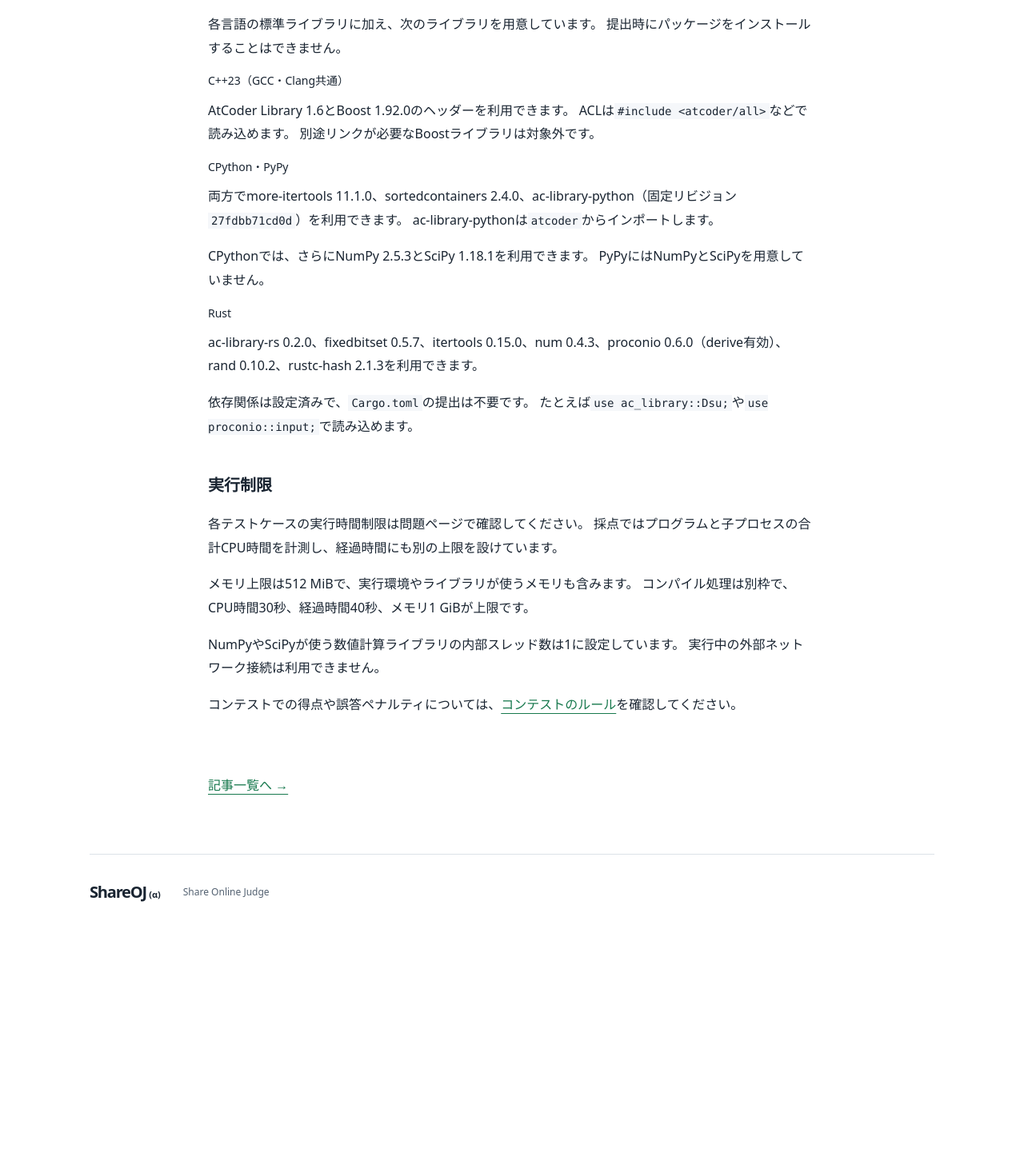
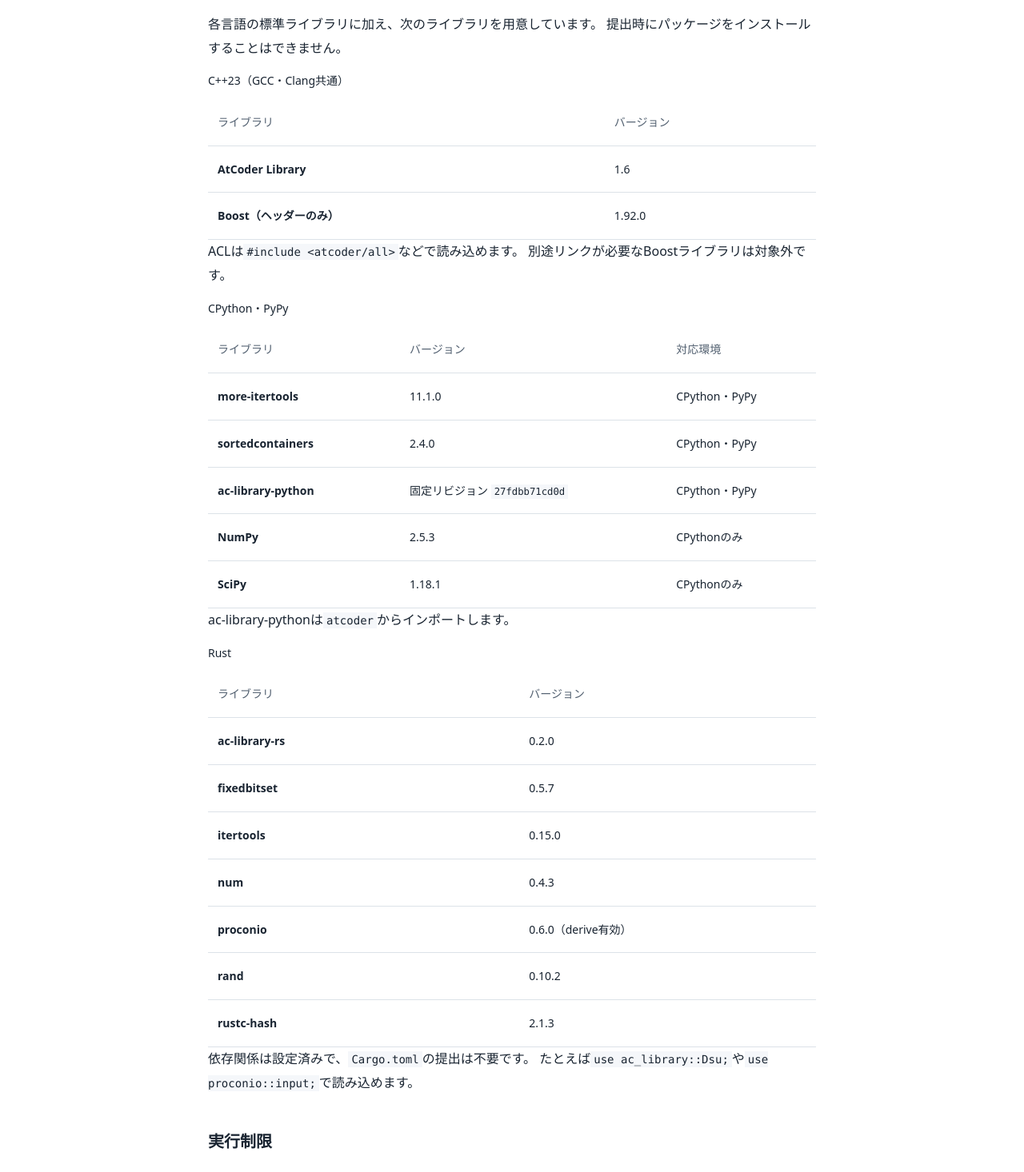
Before and after one commit to loop0919/judge, a Nuxt app in the folder web/: page /blog/language-guide in a window 1280 px wide. Shown: the part 1640-3106 px from the top of the page at 80% size. Before the commit the page ends 2802 px from the top, so only its background shows below. Built offline with nearby package versions, Linux system fonts and the light colour scheme; no server answers; what @mdit/plugin-katex, markdown-it-container would draw is missing.

Commit message:
style: 追加ライブラリを表に整理し提出関連の案内表示を統一

```diff
--- a/web/app/assets/css/main.css
+++ b/web/app/assets/css/main.css
@@ -70,6 +70,7 @@
 .sample > p { color: var(--color-muted); font-size: .875rem; }
 .notice { border-inline-start: 3px solid var(--color-accent); padding: 16px 20px; background: var(--color-surface); font-size: .875rem; }
 .notice p { margin: 8px 0 0; color: var(--color-muted); }
+.notice-error { border-inline-start-color: var(--color-error); color: var(--color-error); overflow-wrap: anywhere; }
 .contents { grid-row: 1; }
 .contents nav { display: flex; gap: 0 20px; flex-wrap: wrap; }
 .contents p { width: 100%; margin-bottom: 8px; color: var(--color-muted); font-size: .75rem; }
--- a/web/app/components/ProblemSubmissionList.vue
+++ b/web/app/components/ProblemSubmissionList.vue
@@ -39,8 +39,8 @@
     <header class="submission-heading"><h2>{{ title }}</h2><button v-if="!mine || user" class="editor-button" :disabled="loading" @click="load">{{ loading ? '更新中…' : '更新' }}</button></header>
     <p v-if="mine && !user" class="notice"><NuxtLink :to="{ path: '/login', query: { next: route.fullPath } }">ログイン</NuxtLink>すると、この問題への自分の提出を確認できます。</p>
     <template v-else>
-      <p v-if="message" role="alert">{{ message }}</p>
-      <p v-if="loading && !data" role="status">読み込み中…</p>
+      <p v-if="message" class="notice notice-error" role="alert">{{ message }}</p>
+      <p v-if="loading && !data" class="muted" role="status">読み込み中…</p>
       <template v-if="data">
         <p v-if="!data.items.length" class="muted">提出はまだありません。</p>
         <div v-else class="content-table-scroll" role="region" aria-label="提出一覧のスクロール領域" tabindex="0" :aria-busy="loading">
--- a/web/app/components/SubmissionForm.vue
+++ b/web/app/components/SubmissionForm.vue
@@ -87,9 +87,9 @@
         <option v-for="item in available" :key="item.id" :value="item.id">{{ item.label }}</option>
       </select>
       <p><NuxtLink to="/blog/language-guide" target="_blank" rel="noopener noreferrer">使える言語と実行環境の仕様 ↗</NuxtLink></p>
-      <p v-if="catalogError || !available.length" role="status">現在、提出受付を停止しています。</p>
+      <p v-if="catalogError || !available.length" class="notice" role="status">現在、提出受付を停止しています。</p>
       <SourceCodeEditor v-model="source" :disabled="sending" />
-      <p v-if="message" role="alert">{{ message }}</p>
+      <p v-if="message" class="notice notice-error" role="alert">{{ message }}</p>
       <div class="submission-actions">
         <div class="sample-action">
           <button class="editor-button" type="button" :disabled="disabled || sending || !source.trim() || !runtime || !available.length" @click="submit(true)">{{ sending && runningEasyTest ? 'サンプル検証中…' : 'サンプル検証' }}</button>
--- a/web/app/pages/blog/language-guide.vue
+++ b/web/app/pages/blog/language-guide.vue
@@ -54,16 +54,46 @@
       <p>各言語の標準ライブラリに加え、次のライブラリを用意しています。
         提出時にパッケージをインストールすることはできません。</p>
       <h3>C++23（GCC・Clang共通）</h3>
-      <p>AtCoder Library 1.6とBoost 1.92.0のヘッダーを利用できます。
-        ACLは<code>#include &lt;atcoder/all&gt;</code>などで読み込めます。
+      <div class="content-table-scroll" role="region" aria-label="C++23の追加ライブラリ" tabindex="0">
+        <table class="content-table">
+          <thead><tr><th scope="col">ライブラリ</th><th scope="col">バージョン</th></tr></thead>
+          <tbody>
+            <tr><th scope="row">AtCoder Library</th><td>1.6</td></tr>
+            <tr><th scope="row">Boost（ヘッダーのみ）</th><td>1.92.0</td></tr>
+          </tbody>
+        </table>
+      </div>
+      <p>ACLは<code>#include &lt;atcoder/all&gt;</code>などで読み込めます。
         別途リンクが必要なBoostライブラリは対象外です。</p>
       <h3>CPython・PyPy</h3>
-      <p>両方でmore-itertools 11.1.0、sortedcontainers 2.4.0、ac-library-python（固定リビジョン<code>27fdbb71cd0d</code>）を利用できます。
-        ac-library-pythonは<code>atcoder</code>からインポートします。</p>
-      <p>CPythonでは、さらにNumPy 2.5.3とSciPy 1.18.1を利用できます。
-        PyPyにはNumPyとSciPyを用意していません。</p>
+      <div class="content-table-scroll" role="region" aria-label="Pythonの追加ライブラリ" tabindex="0">
+        <table class="content-table">
+          <thead><tr><th scope="col">ライブラリ</th><th scope="col">バージョン</th><th scope="col">対応環境</th></tr></thead>
+          <tbody>
+            <tr><th scope="row">more-itertools</th><td>11.1.0</td><td>CPython・PyPy</td></tr>
+            <tr><th scope="row">sortedcontainers</th><td>2.4.0</td><td>CPython・PyPy</td></tr>
+            <tr><th scope="row">ac-library-python</th><td>固定リビジョン <code>27fdbb71cd0d</code></td><td>CPython・PyPy</td></tr>
+            <tr><th scope="row">NumPy</th><td>2.5.3</td><td>CPythonのみ</td></tr>
+            <tr><th scope="row">SciPy</th><td>1.18.1</td><td>CPythonのみ</td></tr>
+          </tbody>
+        </table>
+      </div>
+      <p>ac-library-pythonは<code>atcoder</code>からインポートします。</p>
       <h3>Rust</h3>
-      <p>ac-library-rs 0.2.0、fixedbitset 0.5.7、itertools 0.15.0、num 0.4.3、proconio 0.6.0（derive有効）、rand 0.10.2、rustc-hash 2.1.3を利用できます。</p>
+      <div class="content-table-scroll" role="region" aria-label="Rustの追加ライブラリ" tabindex="0">
+        <table class="content-table">
+          <thead><tr><th scope="col">ライブラリ</th><th scope="col">バージョン</th></tr></thead>
+          <tbody>
+            <tr><th scope="row">ac-library-rs</th><td>0.2.0</td></tr>
+            <tr><th scope="row">fixedbitset</th><td>0.5.7</td></tr>
+            <tr><th scope="row">itertools</th><td>0.15.0</td></tr>
+            <tr><th scope="row">num</th><td>0.4.3</td></tr>
+            <tr><th scope="row">proconio</th><td>0.6.0（derive有効）</td></tr>
+            <tr><th scope="row">rand</th><td>0.10.2</td></tr>
+            <tr><th scope="row">rustc-hash</th><td>2.1.3</td></tr>
+          </tbody>
+        </table>
+      </div>
       <p>依存関係は設定済みで、<code>Cargo.toml</code>の提出は不要です。
         たとえば<code>use ac_library::Dsu;</code>や<code>use proconio::input;</code>で読み込めます。</p>
     </section>
--- a/web/app/pages/contests/[id]/index.vue
+++ b/web/app/pages/contests/[id]/index.vue
@@ -69,7 +69,7 @@
     <section v-if="activeView === 'standings'" id="standings" class="contest-section" aria-labelledby="standings-title">
       <header class="contest-section-heading"><h2 id="standings-title">公式順位表</h2><button class="editor-button" :disabled="updating" :aria-busy="updating" @click="update">{{ updating ? '更新中…' : '今すぐ更新' }}</button></header>
       <p v-if="user && !contest.official" class="notice">作成者・テスターとしての提出は公式順位の対象外です。</p>
-      <p v-if="standingsError" class="field-error" role="alert">順位表を取得できませんでした。</p>
+      <p v-if="standingsError" class="notice notice-error" role="alert">順位表を取得できませんでした。</p>
       <p v-else-if="!standings?.length" class="contest-empty muted">公式順位の対象となる提出はまだありません。</p>
       <div v-else class="content-table-scroll" role="region" aria-label="順位表のスクロール領域" tabindex="0" :aria-busy="updating">
         <table class="content-table"><thead><tr><th scope="col">順位</th><th scope="col">ユーザー</th><th scope="col">得点</th><th scope="col">時間（分:秒）</th><th v-for="(p, i) in contest.problems" :key="p.id" scope="col"><NuxtLink :to="`/contests/${contest.id}/problems/${p.id}`">{{ i + 1 }}</NuxtLink></th></tr></thead>
@@ -81,7 +81,7 @@
       <h2 id="submissions-title">提出一覧</h2>
       <p v-if="!canViewSubmissions" class="notice">提出一覧と提出コードはコンテスト終了後に公開されます。終了前はコンテストセッターのみ閲覧できます。</p>
       <template v-else><p class="muted">提出コードを閲覧できます。練習提出も掲載します。</p>
-      <p v-if="submissionsError" class="field-error" role="alert">{{ submissionsError }}</p>
+      <p v-if="submissionsError" class="notice notice-error" role="alert">{{ submissionsError }}</p>
       <p v-if="!submissions && !submissionsError" class="muted" role="status">提出一覧を読み込み中…</p>
       <template v-if="submissions"><p v-if="!submissions.items.length" class="contest-empty muted">提出はまだありません。</p><div v-else class="content-table-scroll" role="region" aria-label="提出一覧のスクロール領域" tabindex="0"><table class="content-table"><thead><tr><th scope="col">問題</th><th scope="col">ユーザー</th><th scope="col">結果</th><th scope="col">提出日時（日本時間）</th></tr></thead><tbody><tr v-for="s in submissions.items" :key="s.id"><th scope="row"><NuxtLink :to="`/contests/${contest.id}/submissions/${s.id}`">{{ s.problemTitle }}</NuxtLink></th><td>{{ s.author }}</td><td><SubmissionStatus :item="s" /></td><td>{{ contestDate(s.createdAt) }}<span v-if="new Date(s.createdAt) >= new Date(contest.endsAt)"> · 練習</span></td></tr></tbody></table></div><ContentPagination :index="offset / 50" :has-next="submissions.hasMore" :loading="updating" @move="direction => offset += direction * 50" /></template>
       </template>
--- a/web/app/pages/my/submissions/[id].vue
+++ b/web/app/pages/my/submissions/[id].vue
@@ -44,7 +44,7 @@
   <section class="submission-detail">
     <nav class="breadcrumb" aria-label="パンくずリスト"><NuxtLink v-if="item && (route.query.from === 'problem' || route.query.from === 'contest-problem')" :to="`${route.query.from === 'contest-problem' && item.contestId ? `/contests/${item.contestId}/problems` : '/problems'}/${item.problemId}?view=my-submissions`">この問題の自分の提出</NuxtLink><NuxtLink v-else to="/my/submissions">提出履歴</NuxtLink><span aria-hidden="true">/</span><span>提出結果</span></nav>
     <header class="submission-header"><h1>{{ item?.easyTest ? 'サンプル検証の結果' : '提出結果' }}</h1><p v-if="item" class="submission-id">ID: {{ item.id }}</p></header>
-    <p v-if="message" role="alert">{{ message }} <button class="editor-button" @click="load">再取得</button></p>
+    <p v-if="message" class="notice notice-error" role="alert">{{ message }} <button class="editor-button" @click="load">再取得</button></p>
     <template v-if="item">
       <section class="submitted-source" :class="{ expanded }" aria-labelledby="source-title">
         <div class="section-heading">
@@ -95,7 +95,7 @@
       <section v-if="item.result?.checkerLog && !(item.easyTest && item.result.interactive && item.result.cases?.length)" class="compile-log" aria-labelledby="checker-log-title"><h2 id="checker-log-title">{{ item.easyTest && item.result.interactive ? 'ジャッジコードの診断' : 'ジャッジコードの診断（作問者のみ）' }}</h2><pre>{{ item.result.checkerLog }}</pre></section>
       <section v-if="item.result?.compileLog" class="compile-log" aria-labelledby="compile-title"><h2 id="compile-title">コンパイル診断</h2><pre>{{ item.result.compileLog }}</pre></section>
     </template>
-    <p v-else-if="!message" role="status">読み込み中…</p>
+    <p v-else-if="!message" class="muted" role="status">読み込み中…</p>
   </section>
 </template>
 
```
